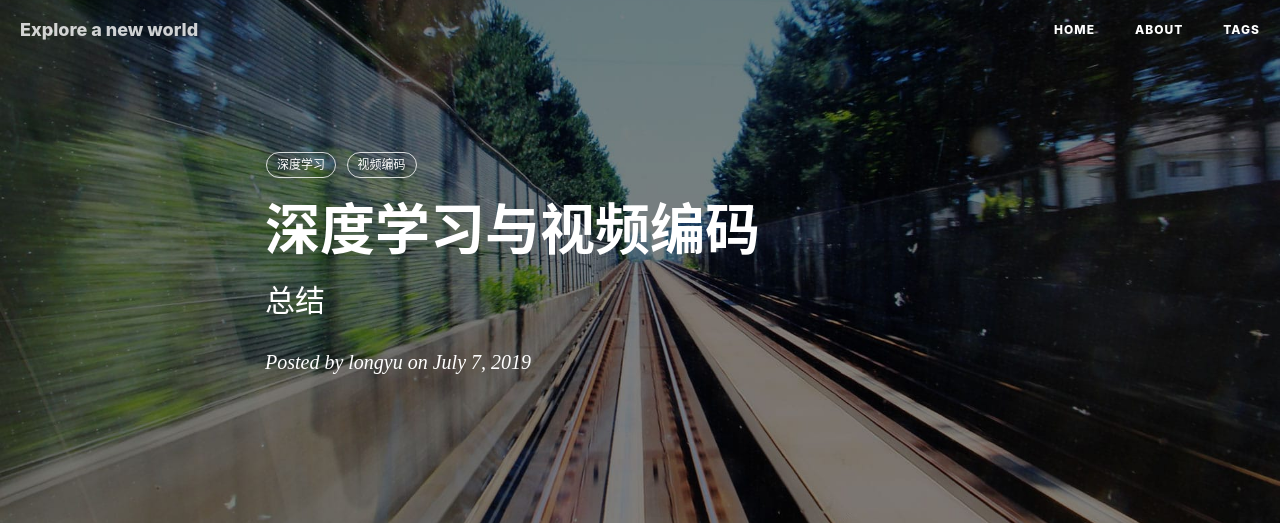
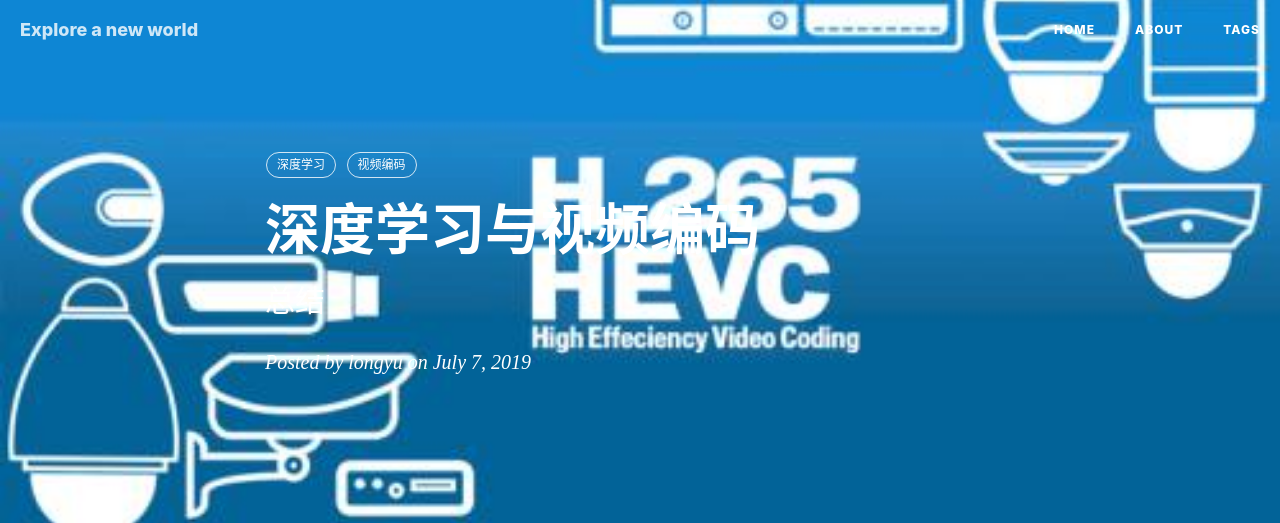
Before and after one commit to elebebit/longyumm.github.io, a Jekyll site: the page built from _posts/2019-07-07-Deep_Learning_and_video_coding.md, in a window 1280 px wide. Shown: the top 523 px of the page. Built offline with Jekyll 4.4.1, drawn with Linux system fonts in a browser that asks for light colours; nearby versions of some CDN libraries; comment, search, counter and statistics services are not loaded; grey boxes are pictures that could not be loaded.

Commit message:
Update 2019-07-07-Deep_Learning_and_video_coding.md

```diff
--- a/_posts/2019-07-07-Deep_Learning_and_video_coding.md
+++ b/_posts/2019-07-07-Deep_Learning_and_video_coding.md
@@ -4,7 +4,7 @@ title:      深度学习与视频编码 				# 标题
 subtitle:   总结                     #副标题
 date:       2019-07-07				# 时间
 author:     longyu 						# 作者
-header-img: img/post-bg-2015.jpg 	#这篇文章标题背景图片
+header-img: img/in_post/20190707/video_codec.jpeg 	#这篇文章标题背景图片
 catalog: true 						# 是否归档
 tags:								#标签
     - 深度学习
```
